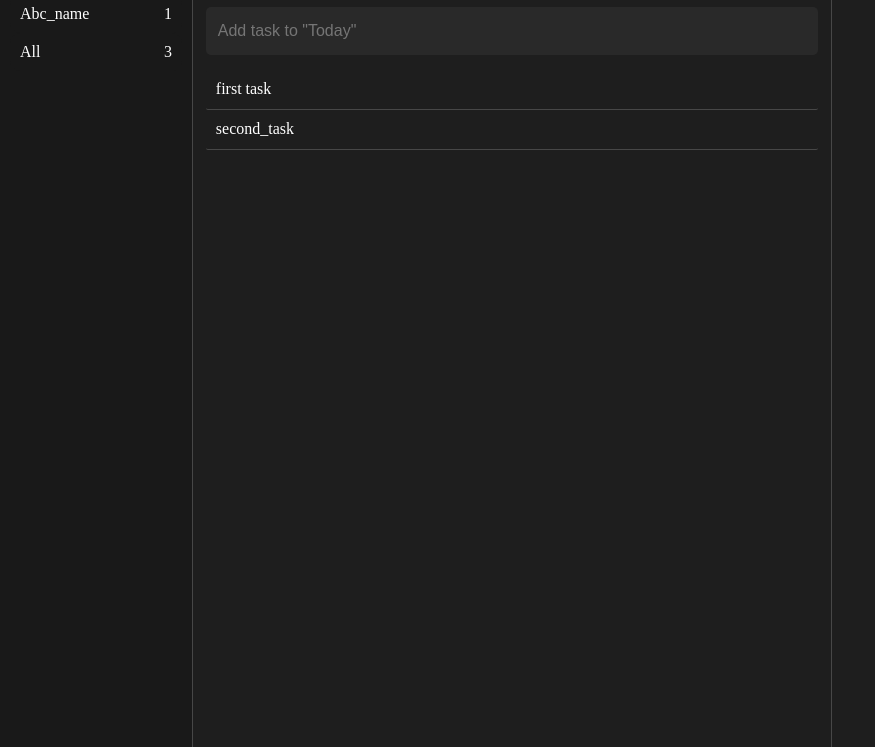
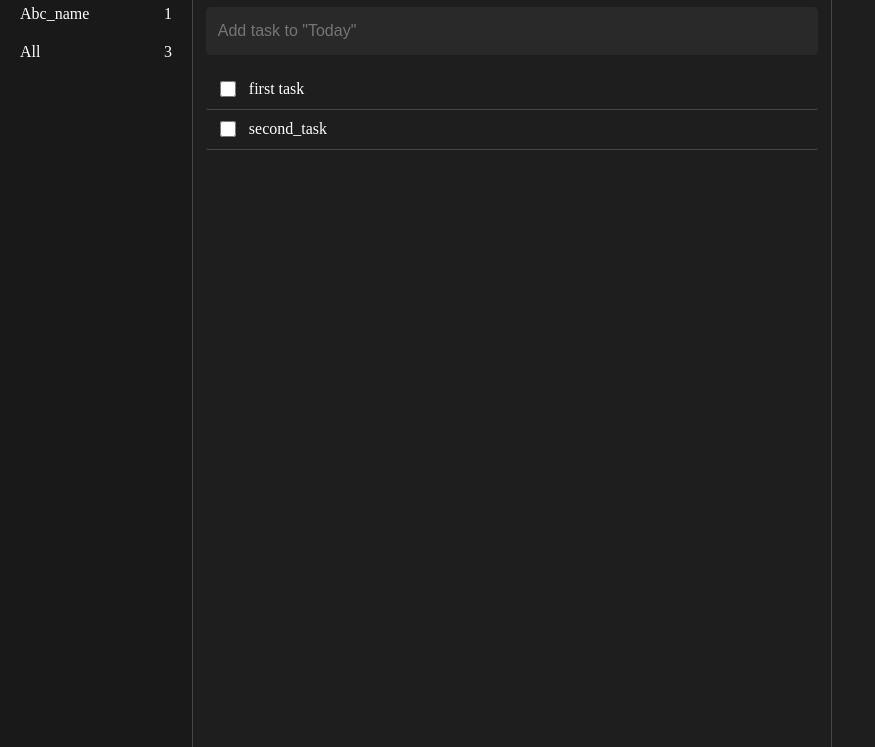
Before and after one commit to actually-anthony/todo-list, a website built with webpack: page dist/index.html in a window 1280 px wide. Shown: the part 53-800 px from the top of the page, without its empty margins (0-875 px from the left). Built offline with nearby package versions, Linux system fonts and the light colour scheme.

Commit message:
Add checkmarks to tasks

```diff
--- a/src/modules/Interface.js
+++ b/src/modules/Interface.js
@@ -70,11 +70,26 @@
 
   project.tasks.forEach((t) => {
     if (!t.finished) {
-      const task = document.createElement("div");
-      task.classList.add("task");
-      task.innerText = t.title;
+      const task_container = document.createElement("div");
+      const task_title = document.createElement("div");
+      const checkbox = document.createElement("input");
 
-      task_list.appendChild(task);
+      const left_task = document.createElement("div");
+      left_task.classList.add("left-side");
+
+      task_container.classList.add("task");
+
+      task_title.classList.add("task_title");
+      task_title.innerText = t.title;
+
+      checkbox.setAttribute("type", "checkbox");
+      checkbox.classList.add("checkmark");
+
+      left_task.appendChild(checkbox);
+      left_task.appendChild(task_title);
+      task_container.appendChild(left_task);
+
+      task_list.appendChild(task_container);
     }
 
     // append it to the task_element
--- a/src/style.css
+++ b/src/style.css
@@ -70,7 +70,6 @@
 
 .task {
   display: flex;
-  justify-content: space-between;
   padding: 10px;
   color: white;
   background-color: #1e1e1e;
@@ -110,3 +109,16 @@
 .task_header > div {
   font-size: 2rem;
 }
+
+/* too lazy to make my own custom checkmark */
+.checkmark {
+  height: 1rem;
+  width: 1rem;
+  accent-color: #474747;
+}
+
+.left-side {
+  display: flex;
+  align-items: center;
+  gap: 10px;
+}
```
Also changed, not shown: dist/main.js.
